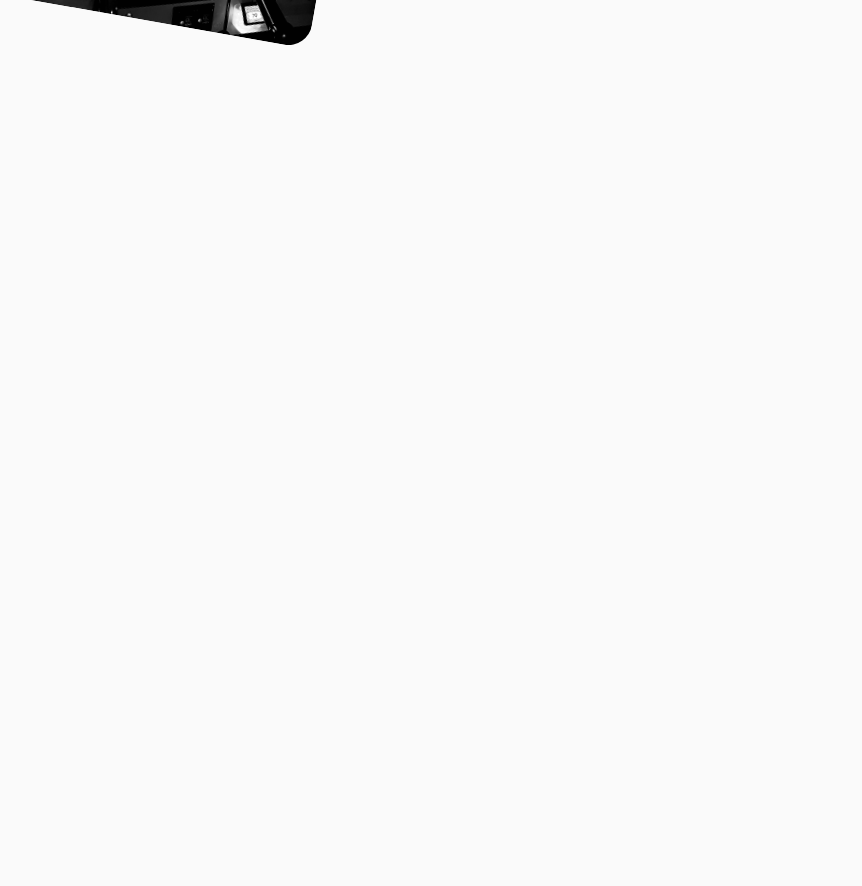
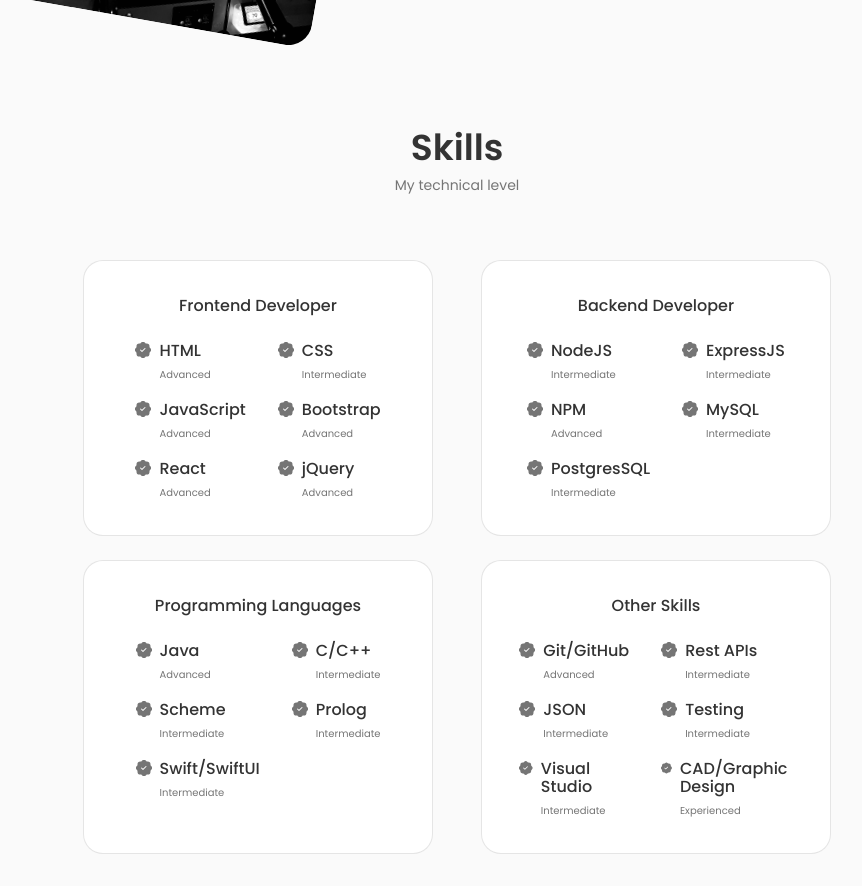
Before and after one commit to hakedo/personal-website, a React (Create React App) app: page / in a window 1280 px wide. Shown: the part 1300-2186 px from the top of the page, without its empty margins (183-1045 px from the left). Before the commit the page ends 1349 px from the top, so only its background shows below. Built offline with nearby package versions, Linux system fonts and the light colour scheme.

Commit message:
added skills section

```diff
--- a/src/App.js
+++ b/src/App.js
@@ -2,6 +2,7 @@ import React from 'react';
 import "./App.css";
 import Home from './components/home/Home'
 import About from './components/about/About'
+import Skills from './components/skills/Skills'
 
 const App = () => {
    return (
@@ -11,7 +12,7 @@ const App = () => {
          <main className='main'>
             <Home />
             <About />
-            {/* <Skills /> */}
+            <Skills />
             {/* <Services /> */}
             {/* <Qualification /> */}
             {/* <Work /> */}
--- /dev/null
+++ b/src/components/skills/ItemSkill.js
@@ -0,0 +1,18 @@
+import React from 'react'
+import { BsPatchCheckFill } from 'react-icons/bs'
+
+
+const ItemSkill = ({language, level}) => {
+   return (
+      <div className="skills-data">
+         <BsPatchCheckFill />
+
+         <div>
+            <h3 className="skills-name">{language}</h3>
+            <span className="skills-level">{level}</span>
+         </div>
+      </div>
+   )
+}
+
+export default ItemSkill
--- /dev/null
+++ b/src/components/skills/ListSkill.js
@@ -0,0 +1,22 @@
+import React from 'react'
+import ItemSkill from './ItemSkill'
+
+const ListSkill = ({ data, index }) => {
+   const list = data[index].map((item, i) => {
+      return (
+         <ItemSkill
+            language={data[index][i].language}
+            level={data[index][i].level}
+         />
+      )
+   })
+   return (
+      <div className="skills-box">
+         <div className="skills-group">
+            {list}
+         </div>
+      </div>
+   )
+}
+
+export default ListSkill
--- /dev/null
+++ b/src/components/skills/Skills.js
@@ -0,0 +1,40 @@
+import React from "react";
+import "./skills.css";
+import data from './data'
+import ListSkill from './ListSkill'
+
+const Skills = () => {
+   return (
+      <section className="skills section" id="skills">
+         <h2 className="section-title">Skills</h2>
+         <span className="section-subtitle">My technical level</span>
+
+         <div className="skills-container container grid">
+
+            <div className="skills-content">
+               <h3 className="skills-title">Frontend Developer</h3>
+               <ListSkill data={data} index={0} />
+            </div>
+
+            <div className="skills-content">
+               <h3 className="skills-title">Backend Developer</h3>
+               <ListSkill data={data} index={1} />
+            </div>
+
+            <div className="skills-content">
+               <h3 className="skills-title">Programming Languages</h3>
+               <ListSkill data={data} index={2} />
+            </div>
+
+            <div className="skills-content">
+               <h3 className="skills-title">Other Skills</h3>
+               <ListSkill data={data} index={3} />
+            </div>
+
+         </div>
+
+      </section>
+   );
+};
+
+export default Skills;
--- /dev/null
+++ b/src/components/skills/data.js
@@ -0,0 +1,104 @@
+const data = [
+   [
+      // frontend
+      {
+         language: "HTML",
+         level: "Advanced"
+      },
+      {
+         language: "CSS",
+         level: "Intermediate"
+      },
+      {
+         language: "JavaScript",
+         level: "Advanced"
+      },
+      {
+         language: "Bootstrap",
+         level: "Advanced"
+      },
+      {
+         language: "React",
+         level: "Advanced"
+      },
+      {
+         language: "jQuery",
+         level: "Advanced"
+      }
+   ],
+   [
+      // backend
+      {
+         language: "NodeJS",
+         level: "Intermediate"
+      },
+      {
+         language: "ExpressJS",
+         level: "Intermediate"
+      },
+      {
+         language: "NPM",
+         level: "Advanced"
+      },
+      {
+         language: "MySQL",
+         level: "Intermediate"
+      },
+      {
+         language: "PostgresSQL",
+         level: "Intermediate"
+      }
+   ],
+   [
+      // other languages
+      {
+         language: "Java",
+         level: "Advanced"
+      },
+      {
+         language: "C/C++",
+         level: "Intermediate"
+      },
+      {
+         language: "Scheme",
+         level: "Intermediate"
+      },
+      {
+         language: "Prolog",
+         level: "Intermediate"
+      },
+      {
+         language: "Swift/SwiftUI",
+         level: "Intermediate"
+      }
+   ],
+   [
+      // other skills
+      {
+         language: "Git/GitHub",
+         level: "Advanced"
+      },
+      {
+         language: "Rest APIs",
+         level: "Intermediate"
+      },
+      {
+         language: "JSON",
+         level: "Intermediate"
+      },
+      {
+         language: "Testing",
+         level: "Intermediate"
+      },
+      {
+         language: "Visual Studio",
+         level: "Intermediate"
+      },
+      {
+         language: "CAD/Graphic Design",
+         level: "Experienced"
+      }
+   ]
+];
+
+export default data;
--- /dev/null
+++ b/src/components/skills/skills.css
@@ -0,0 +1,79 @@
+.skills-container {
+   grid-template-columns: repeat(2, 350px);
+   column-gap: 3rem;
+   justify-content: center;
+}
+
+.skills-content {
+   background-color: var(--container-color);
+   border: 1px solid rgba(0, 0, 0, 0.1);
+   padding: 2rem 4rem;
+   border-radius: 1.25rem;
+}
+
+.skills-title {
+   font-size: var(--normal-font-size);
+   font-weight: var(--font-medium);
+   text-align: center;
+   margin-bottom: var(--mb-1-5);
+}
+
+.skills-box {
+   display: flex;
+   justify-content: center;
+   column-gap: 2.5rem;
+}
+
+.skills-group {
+   display: grid;
+   grid-template-columns: 1fr 1fr;
+   align-items: flex-start;
+   row-gap: 1rem;
+   column-gap: 2rem;
+}
+
+.skills-data {
+   display: flex;
+   column-gap: 0.5rem;
+}
+
+.skills-name {
+   font-size: var(--normal-font-size);
+   font-weight: var(--font-medium);
+   line-height: 18px;
+}
+
+.skills-level {
+   font-size: var(--tiny-font-size);
+}
+
+/*=============== BREAKPOINTS ===============*/
+/* For large devices */
+@media screen and (max-width: 992px) {
+   .skills-container {
+      grid-template-columns: max-content;
+      row-gap: 2rem;
+   }
+}
+
+/* For medium devices */
+@media screen and (max-width: 576px) {
+   .skills-container {
+      grid-template-columns: 1fr;
+   }
+
+   .skills-content {
+      padding: 1.5rem;
+   }
+}
+
+/* For small devices */
+@media screen and (max-width: 350px) {
+   .skills-box {
+      column-gap: 1.25rem;
+   }
+
+   .skills-name {
+      font-size: var(--small-font-size);
+   }
+}
```
